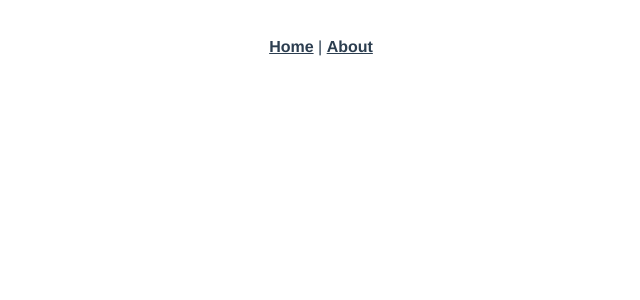
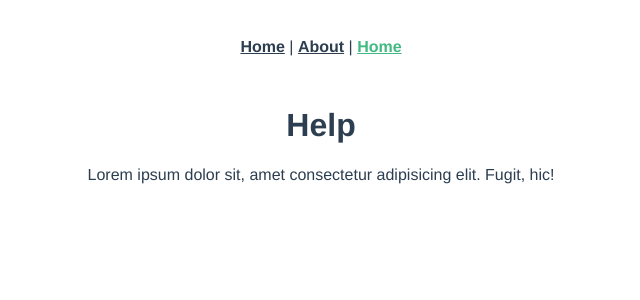
Before and after one commit to alaref-codes/Vue-project, a Vue app: page /help in a window 1280 px wide. Shown: the top 300 px of the page, without its empty margins (319-959 px from the left). Built offline with nearby package versions, Linux system fonts and the light colour scheme.

Commit message:
Added the help page

```diff
--- a/src/App.vue
+++ b/src/App.vue
@@ -2,7 +2,9 @@
   <div id="app">
     <div id="nav">
       <router-link to="/">Home</router-link> |
-      <router-link to="/about">About</router-link>
+      <router-link to="/about">About</router-link> |
+      <router-link to="/help">Home</router-link>
+
     </div>
     <router-view />
   </div>
--- a/src/router/index.js
+++ b/src/router/index.js
@@ -1,6 +1,7 @@
 import Vue from "vue";
 import VueRouter from "vue-router";
 import Home from "../views/Home.vue";
+import Help from "../views/Help.vue";
 
 Vue.use(VueRouter);
 
@@ -19,6 +20,11 @@ const routes = [
     component: () =>
       import(/* webpackChunkName: "about" */ "../views/About.vue"),
   },
+  {
+    path: "/help",
+    name: "Help",
+    component: Help,
+  },
 ];
 
 const router = new VueRouter({
--- /dev/null
+++ b/src/views/Help.vue
@@ -0,0 +1,13 @@
+<template>
+    <div class="help-me" >
+        <h1>Help</h1>
+        <p>Lorem ipsum dolor sit, amet consectetur adipisicing elit. Fugit, hic!</p>
+    </div>
+</template>
+
+
+<script>
+export default {
+    name: 'Help'
+}
+</script>
```
